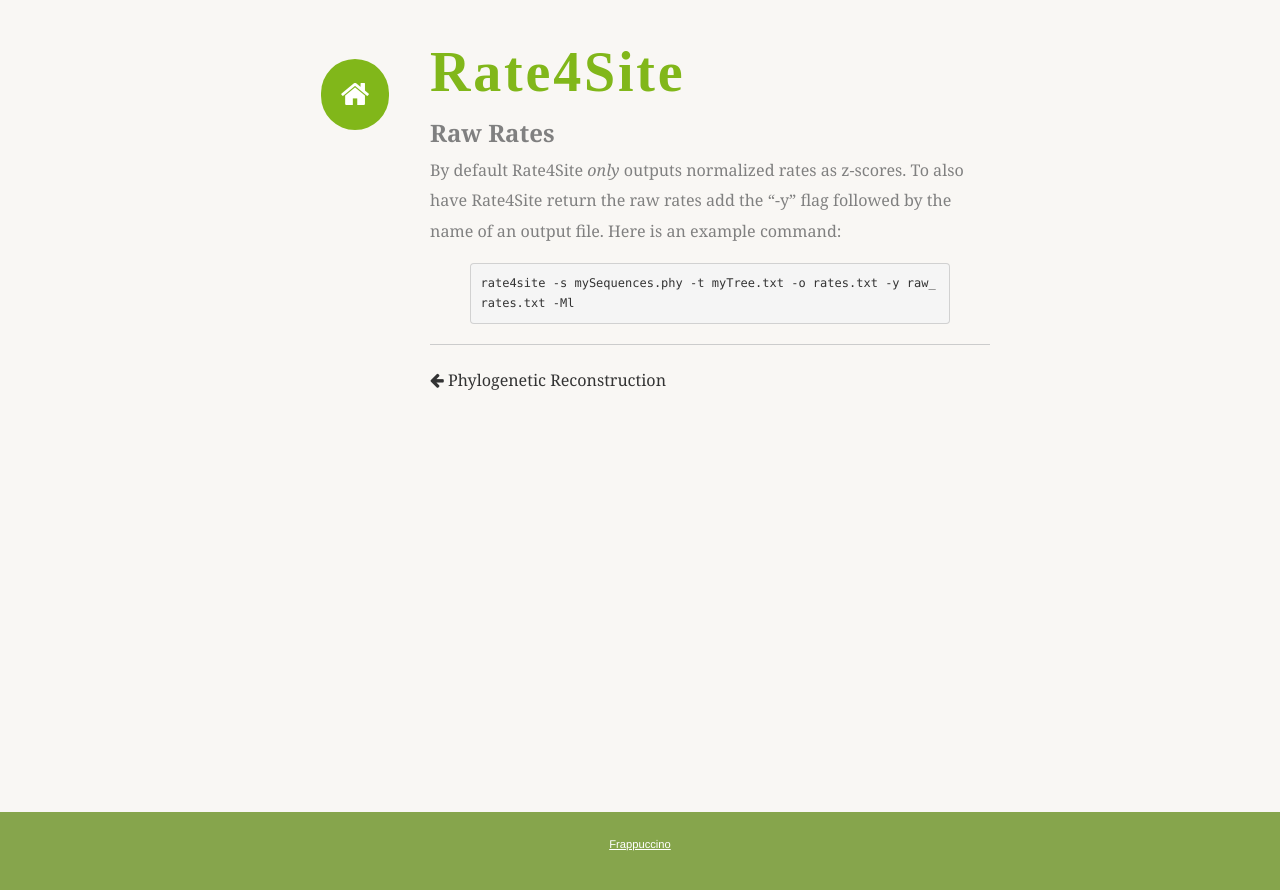
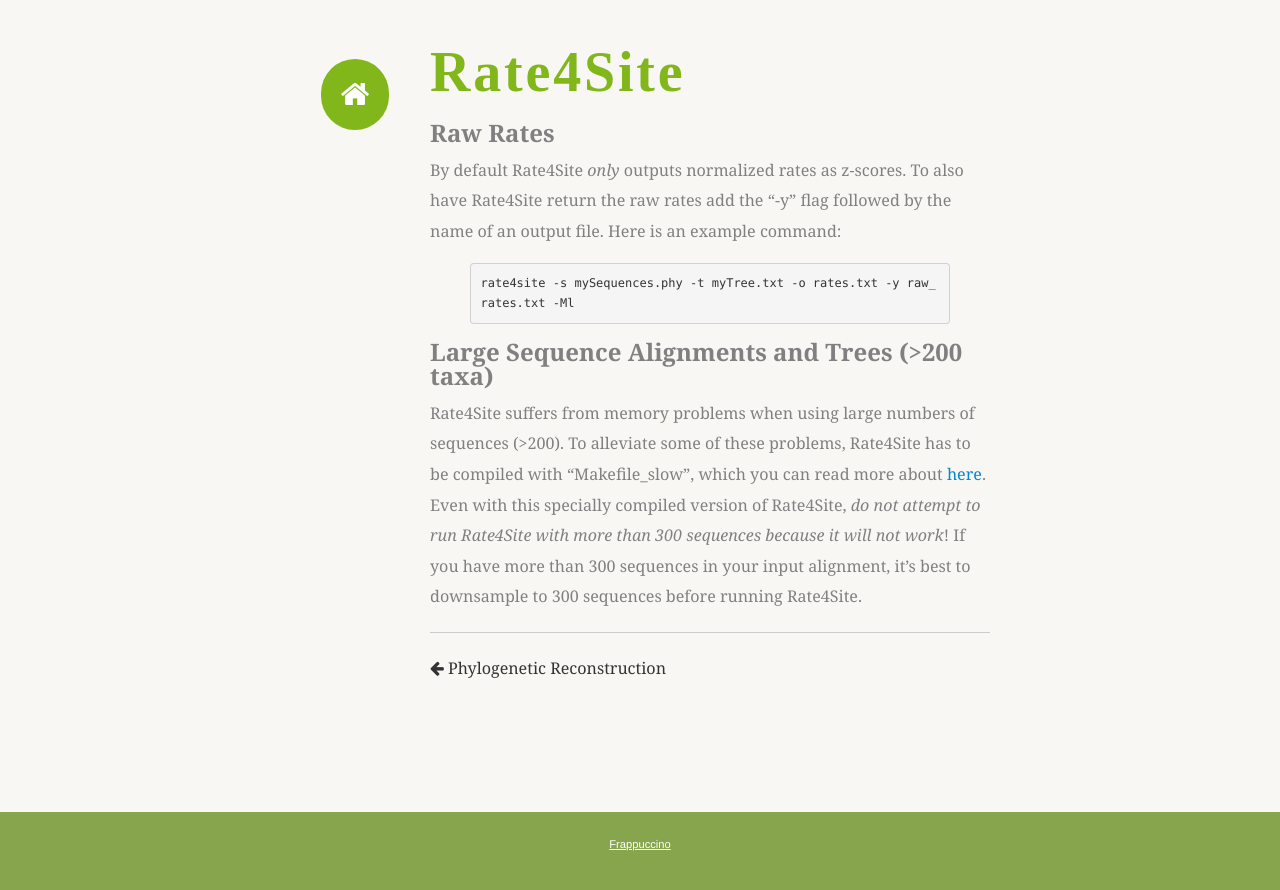
Before and after one commit to wilkelab/ProteinEvolutionToolbox, a Jekyll site: the page built from _posts/2015-06-05-rate4site.md, in a window 1280 px wide. Shown: the top 890 px of the page. Built offline with Jekyll 4.4.1, drawn with Linux system fonts in a browser that asks for light colours; some web fonts are replaced; Markdown is read by kramdown in place of the engine named in the settings.

Commit message:
Update 2015-06-05-rate4site.md

```diff
--- a/_posts/2015-06-05-rate4site.md
+++ b/_posts/2015-06-05-rate4site.md
@@ -7,7 +7,9 @@ permalink: /rate4site/
 ### Raw Rates
 By default Rate4Site _only_ outputs normalized rates as z-scores. To also have Rate4Site return the raw rates add the "-y" flag followed by the name of an output file. Here is an example command:
 
-
 {% highlight bash %}
 rate4site -s mySequences.phy -t myTree.txt -o rates.txt -y raw_rates.txt -Ml
 {% endhighlight %}
+
+### Large Sequence Alignments and Trees (>200 taxa)
+Rate4Site suffers from memory problems when using large numbers of sequences (>200). To alleviate some of these problems, Rate4Site has to be compiled with "Makefile\_slow", which you can read more about [here](http://www.tau.ac.il/~itaymay/cp/rate4site.html). Even with this specially compiled version of Rate4Site, _do not attempt to run Rate4Site with more than 300 sequences because it will not work_! If you have more than 300 sequences in your input alignment, it's best to downsample to 300 sequences before running Rate4Site.
```
